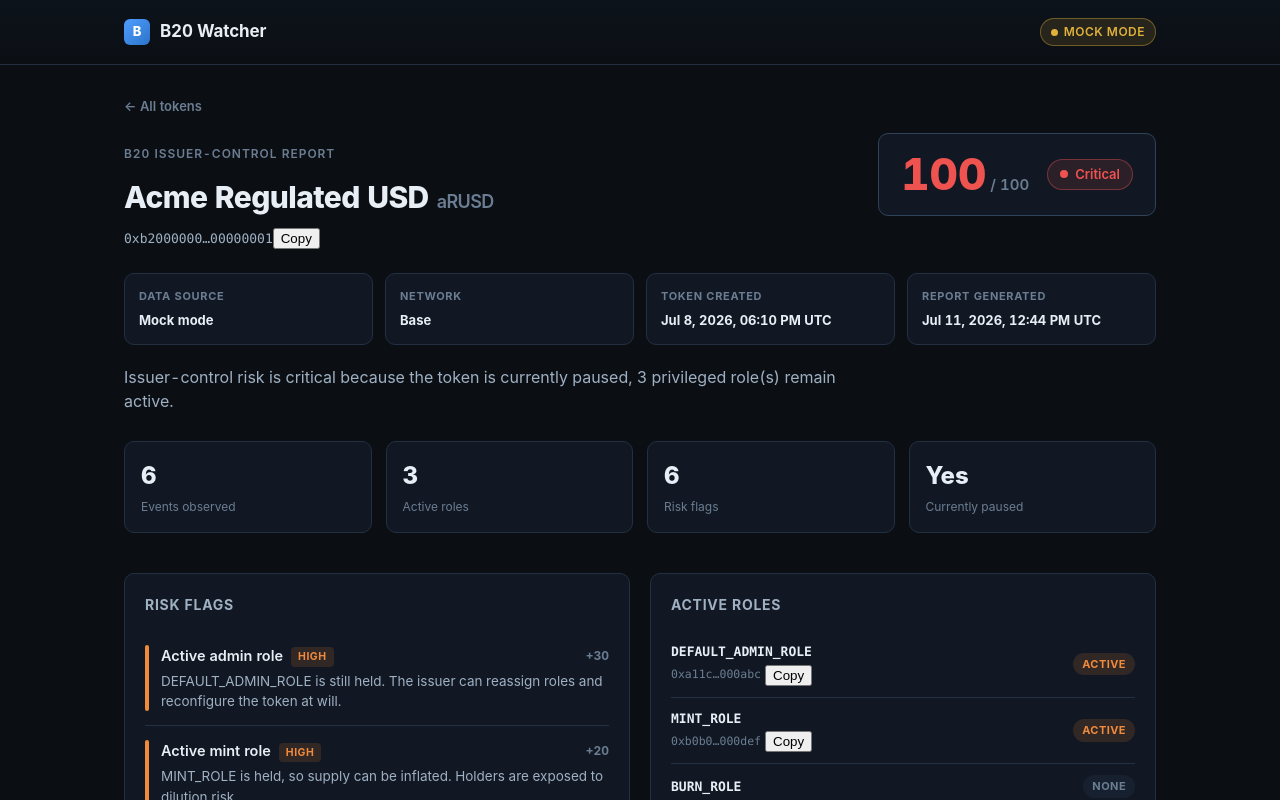
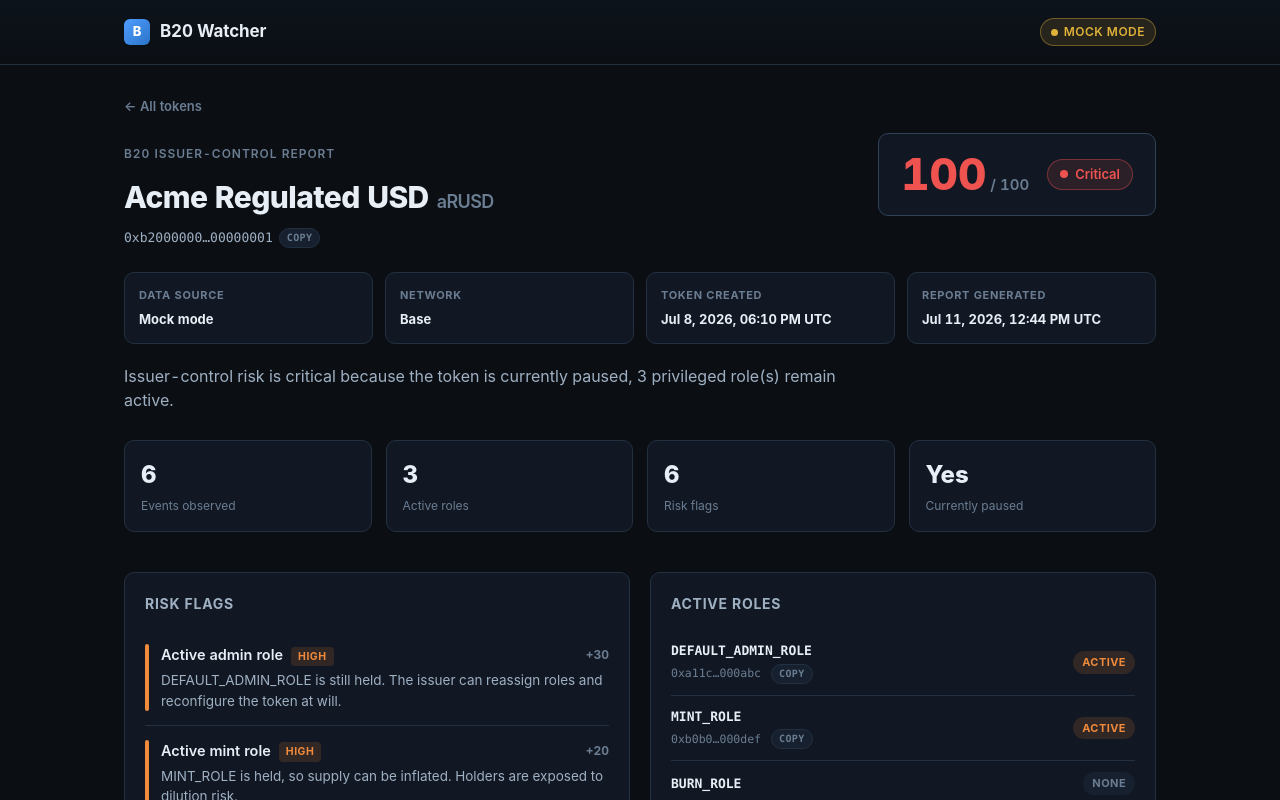
Before and after one commit to Anton-dot911/b20-watcher, a Next.js app: page /tokens/0xb200000000000000000000000000000000000001 in a window 1280 px wide. Shown: the top 800 px of the page. Built offline with nearby package versions, Linux system fonts and the light colour scheme.

Commit message:
fix: add copyable values and search cleanly

```diff
--- a/app/globals.css
+++ b/app/globals.css
@@ -47,13 +47,16 @@ a {
   text-decoration: none;
 }
 
+button {
+  font: inherit;
+}
+
 .container {
   max-width: var(--maxw);
   margin: 0 auto;
   padding: 0 24px;
 }
 
-/* Header ------------------------------------------------------------------ */
 .site-header {
   border-bottom: 1px solid var(--border);
   background: linear-gradient(180deg, #0d131b 0%, var(--bg) 100%);
@@ -111,7 +114,6 @@ a {
   background: var(--moderate);
 }
 
-/* Live-data variant of the mode badge. */
 .mock-badge--live {
   color: var(--low);
   border-color: color-mix(in srgb, var(--low) 40%, transparent);
@@ -122,7 +124,6 @@ a {
   background: var(--low);
 }
 
-/* Footer ------------------------------------------------------------------ */
 .site-footer {
   border-top: 1px solid var(--border);
   margin-top: 64px;
@@ -131,7 +132,6 @@ a {
   font-size: 13px;
 }
 
-/* Generic ----------------------------------------------------------------- */
 .mono {
   font-family: var(--mono);
 }
@@ -147,3 +147,27 @@ a {
   font-weight: 600;
   color: var(--text-faint);
 }
+
+.copy-value-button {
+  display: inline-flex;
+  align-items: center;
+  justify-content: center;
+  margin-left: 6px;
+  border: 1px solid var(--border);
+  border-radius: 999px;
+  background: var(--bg-elev-2);
+  color: var(--text-faint);
+  padding: 2px 7px;
+  font-size: 10px;
+  font-weight: 700;
+  line-height: 1.4;
+  text-transform: uppercase;
+  letter-spacing: 0.04em;
+  cursor: pointer;
+  vertical-align: middle;
+}
+
+.copy-value-button:hover {
+  color: var(--text);
+  border-color: var(--border-strong);
+}
```
